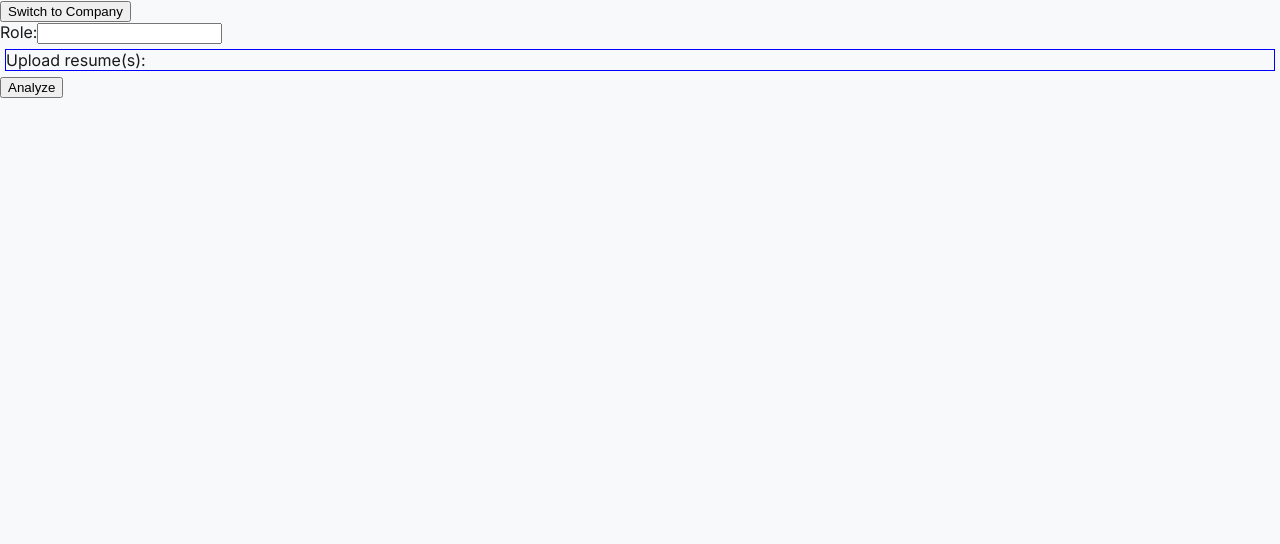
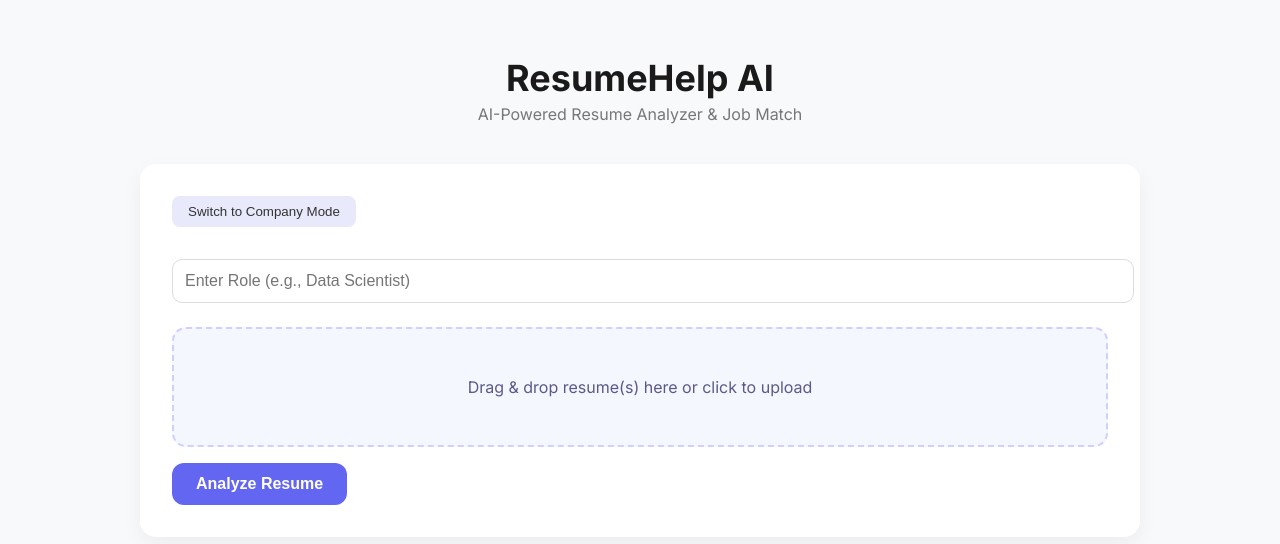
Before and after one commit to mrudula-ghanekar/AI-frontend, a React (Create React App) app: page /app in a window 1280 px wide. Shown: the top 544 px of the page. Built offline with nearby package versions, Linux system fonts and the light colour scheme.

Commit message:
Update App.js

```diff
--- a/src/App.js
+++ b/src/App.js
@@ -3,87 +3,234 @@ import axios from 'axios';
 import { useDropzone } from 'react-dropzone';
 import './App.css';
 
-function App() {
+export default function App() {
   const [mode, setMode] = useState('candidate');
   const [role, setRole] = useState('');
   const [files, setFiles] = useState([]);
   const [jdFile, setJdFile] = useState(null);
   const [result, setResult] = useState(null);
   const [batchResult, setBatchResult] = useState(null);
-  const [error, setError] = useState('');
   const [loading, setLoading] = useState(false);
-  const base = process.env.REACT_APP_API_BASE_URL;
+  const [error, setError] = useState(null);
+  const API_BASE_URL = process.env.REACT_APP_API_BASE_URL;
 
-  const drop = useDropzone({
-    onDrop: f => setFiles(f),
+  const handleModeToggle = () => {
+    setMode(prev => (prev === 'candidate' ? 'company' : 'candidate'));
+    setResult(null);
+    setBatchResult(null);
+    setFiles([]);
+    setJdFile(null);
+    setRole('');
+    setError(null);
+  };
+
+  const { getRootProps, getInputProps } = useDropzone({
+    onDrop: acceptedFiles => {
+      if (acceptedFiles.length === 0) {
+        setError("⚠️ Invalid file type. Please upload a PDF or DOCX.");
+        return;
+      }
+      if (mode === 'company' && acceptedFiles.length > 10) {
+        setError("⚠️ You can upload up to 10 resumes in company mode.");
+        return;
+      }
+      setFiles(acceptedFiles);
+      setError(null);
+    },
     multiple: mode === 'company',
-    accept: { 'application/pdf': [], 'application/msword': [], 'application/vnd.openxmlformats-officedocument.wordprocessingml.document': [] }
+    accept: {
+      'application/pdf': ['.pdf'],
+      'application/msword': ['.doc'],
+      'application/vnd.openxmlformats-officedocument.wordprocessingml.document': ['.docx'],
+    }
   });
 
-  const jdDrop = useDropzone({
-    onDrop: f => setJdFile(f[0]),
+  const { getRootProps: getJDRootProps, getInputProps: getJDInputProps } = useDropzone({
+    onDrop: acceptedFiles => {
+      if (acceptedFiles.length !== 1) {
+        setError("⚠️ Please upload exactly one job description file.");
+        return;
+      }
+      setJdFile(acceptedFiles[0]);
+      setError(null);
+    },
     multiple: false,
-    accept: drop.accept
+    accept: {
+      'application/pdf': ['.pdf'],
+      'application/msword': ['.doc'],
+      'application/vnd.openxmlformats-officedocument.wordprocessingml.document': ['.docx'],
+    }
   });
 
-  const upload = async () => {
-    if (!role || files.length === 0 || (mode==='company' && !jdFile)) {
-      setError('Please fill all fields and upload necessary file(s).');
+  const handleUpload = async () => {
+    if (!files.length || !role.trim() || (mode === 'company' && !jdFile)) {
+      setError("⚠️ Please select file(s), a job description (if in company mode), and enter a job role.");
       return;
     }
-    setError(''); setLoading(true); setResult(null); setBatchResult(null);
 
-    const fd = new FormData();
-    fd.append('mode', mode);
-    fd.append('role', role);
-    if (mode === 'company') {
-      files.forEach(f => fd.append('files', f));
-      fd.append('jd_file', jdFile);
-    } else {
-      fd.append('file', files[0]);
+    setLoading(true);
+    setError(null);
+    setResult(null);
+    setBatchResult(null);
+
+    try {
+      const formData = new FormData();
+      if (mode === 'company') {
+        files.forEach(file => formData.append("files", file));
+        formData.append("jd_file", jdFile);
+      } else {
+        formData.append("file", files[0]);
+      }
+
+      formData.append("role", role);
+      formData.append("mode", mode);
+
+      const response = await axios.post(
+        `${API_BASE_URL}/api/analyze-file`,
+        formData
+      );
+
+      const data = response.data;
+
+      if (mode === 'company') {
+        if (data && Array.isArray(data.ranking)) {
+          setBatchResult(data.ranking);
+        } else {
+          setError("⚠️ Invalid company response from server.");
+        }
+      } else {
+        if (
+          data &&
+          data.status === 'success' &&
+          typeof data.suited_for_role === 'string' &&
+          Array.isArray(data.strong_points) &&
+          Array.isArray(data.weak_points)
+        ) {
+          const recommendations = data.recommendations || {};
+          setResult({
+            candidateName: data.candidate_name || 'N/A',
+            suitableForRole: data.suited_for_role === "Yes",
+            strongPoints: data.strong_points,
+            weakPoints: data.weak_points,
+            recommendations: {
+              online_courses: Array.isArray(recommendations.online_courses) ? recommendations.online_courses : [],
+              youtube_channels: Array.isArray(recommendations.youtube_channels) ? recommendations.youtube_channels : [],
+              career_guides: Array.isArray(recommendations.career_guides) ? recommendations.career_guides : [],
+              alternative_roles: Array.isArray(recommendations.alternative_roles) ? recommendations.alternative_roles : [],
+              skills_to_learn: Array.isArray(recommendations.skills_to_learn) ? recommendations.skills_to_learn : [],
+            }
+          });
+        } else {
+          setError("⚠️ Invalid candidate response from server.");
+        }
+      }
+    } catch (error) {
+      console.error('Upload error:', error);
+      if (error.response) {
+        console.error('Server response:', error.response.data);
+        setError(`⚠️ ${error.response?.data?.error || 'An unexpected error occurred.'}`);
+      } else if (error.request) {
+        setError('⚠️ Network error. Please check your connection.');
+      } else {
+        setError('⚠️ Something went wrong. Please try again.');
+      }
     }
 
-    try {
-      const { data } = await axios.post(`${base}/api/analyze-file`, fd);
-      if (mode === 'candidate') setResult(data);
-      else setBatchResult(Array.isArray(data) ? data : data.ranking);
-    } catch (e) {
-      setError(e.response?.data?.error || 'Server error');
-    }
     setLoading(false);
   };
 
   return (
-    <div>
-      <button onClick={() => { setMode(m => m==='candidate'?'company':'candidate'); setResult(null); setError(''); }}>Switch to {mode==='candidate'?'Company':'Candidate'}</button>
-      <br/>
-      Role:<input value={role} onChange={e=>setRole(e.target.value)}/><br/>
-      {mode==='company' && <div {...jdDrop.getRootProps()} style={{border:'1px solid black'}}>JD: <input {...jdDrop.getInputProps()} />{jdFile?.name}</div>}
-      <div {...drop.getRootProps()} style={{border:'1px solid blue', margin:'5px'}}>Upload resume(s):<input {...drop.getInputProps()} />{files.map(f=>f.name).join(',')}</div>
-      <button onClick={upload} disabled={loading}>{loading?'Loading...':'Analyze'}</button>
-      <div style={{color:'red'}}>{error}</div>
+    <div className="app-container">
+      <header className="app-header">
+        <h1>ResumeHelp AI</h1>
+        <p className="app-subtitle">AI-Powered Resume Analyzer & Job Match</p>
+      </header>
 
-      {mode==='candidate' && result && (
-        <div>
-          <h2>Candidate Result</h2>
-          <p>Status: {result.status}</p>
-          <p>Fit: {result.suited_for_role}</p>
-          <h3>Strong</h3><ul>{result.strong_points?.map((s,i)=><li key={i}>{s}</li>)}</ul>
-          <h3>Weak</h3><ul>{result.weak_points?.map((w,i)=><li key={i}>{w}</li>)}</ul>
-          <h3>Recommendations</h3>
-          {Object.entries(result.recommendations || {}).map(([k,v])=>
-            <p key={k}><strong>{k}:</strong> {(v||[]).join(', ')}</p>
+      <div className="app-controls">
+        <button onClick={handleModeToggle} className="btn-secondary">
+          Switch to {mode === 'candidate' ? 'Company' : 'Candidate'} Mode
+        </button>
+
+        <input
+          type="text"
+          placeholder="Enter Role (e.g., Data Scientist)"
+          value={role}
+          onChange={(e) => setRole(e.target.value)}
+          className="input-role"
+        />
+
+        {mode === 'company' && (
+          <div {...getJDRootProps({ className: 'dropzone-area' })}>
+            <input {...getJDInputProps()} />
+            <p>Upload Job Description File</p>
+            {jdFile && <div className="file-item">{jdFile.name}</div>}
+          </div>
+        )}
+
+        <div {...getRootProps({ className: 'dropzone-area' })}>
+          <input {...getInputProps()} />
+          <p>Drag & drop resume(s) here or click to upload</p>
+        </div>
+
+        {files.length > 0 && (
+          <div className="file-list">
+            {files.map((file, idx) => (
+              <div key={idx} className="file-item">{file.name}</div>
+            ))}
+          </div>
+        )}
+
+        <button onClick={handleUpload} className="btn-primary" disabled={loading}>
+          {loading ? 'Analyzing...' : 'Analyze Resume'}
+        </button>
+
+        {error && <div className="error-banner">{error}</div>}
+      </div>
+
+      {result && (
+        <div className="results-panel">
+          <h2>Candidate Analysis</h2>
+          <p><strong>Candidate:</strong> {result.candidateName}</p>
+
+          <div className={`badge ${result.suitableForRole ? 'badge-success' : 'badge-fail'}`}>
+            {result.suitableForRole ? 'Suitable for the role' : 'Not suitable for the role'}
+          </div>
+
+          <section>
+            <h3>Strong Points</h3>
+            {result.strongPoints.length ? (
+              <ul>{result.strongPoints.map((pt, i) => <li key={i}>{pt}</li>)}</ul>
+            ) : <p>No strong points identified.</p>}
+          </section>
+
+          <section>
+            <h3>Areas for Improvement</h3>
+            {result.weakPoints.length ? (
+              <ul>{result.weakPoints.map((pt, i) => <li key={i}>{pt}</li>)}</ul>
+            ) : <p>No areas for improvement noted.</p>}
+          </section>
+
+          {result.recommendations && (
+            <section>
+              <h3>Suggestions</h3>
+              <p><strong>Courses:</strong> {result.recommendations.online_courses.join(', ')}</p>
+              <p><strong>YouTube Channels:</strong> {result.recommendations.youtube_channels.join(', ')}</p>
+              <p><strong>Career Guides:</strong> {result.recommendations.career_guides.join(', ')}</p>
+              <p><strong>Alt. Roles:</strong> {result.recommendations.alternative_roles.join(', ')}</p>
+              <p><strong>Skills:</strong> {result.recommendations.skills_to_learn.join(', ')}</p>
+            </section>
           )}
         </div>
       )}
 
-      {mode==='company' && batchResult && (
-        <div>
-          <h2>Company Ranking</h2>
-          {batchResult.map((e,i)=>(
-            <div key={i}>
-              <h3>{i+1}. {e.candidate_name} — {e.score}%</h3>
-              <p>{e.summary}</p>
+      {batchResult && (
+        <div className="results-panel">
+          <h2>Company Mode Results</h2>
+          {batchResult.map((entry, index) => (
+            <div key={index} className="result-section">
+              <h3>{entry.candidate_name} ({entry.score}%)</h3>
+              <p><strong>Resume:</strong> {entry.file_name}</p>
+              <p><strong>Summary:</strong> {entry.summary}</p>
             </div>
           ))}
         </div>
@@ -91,5 +238,3 @@ function App() {
     </div>
   );
 }
-
-export default App;
```
